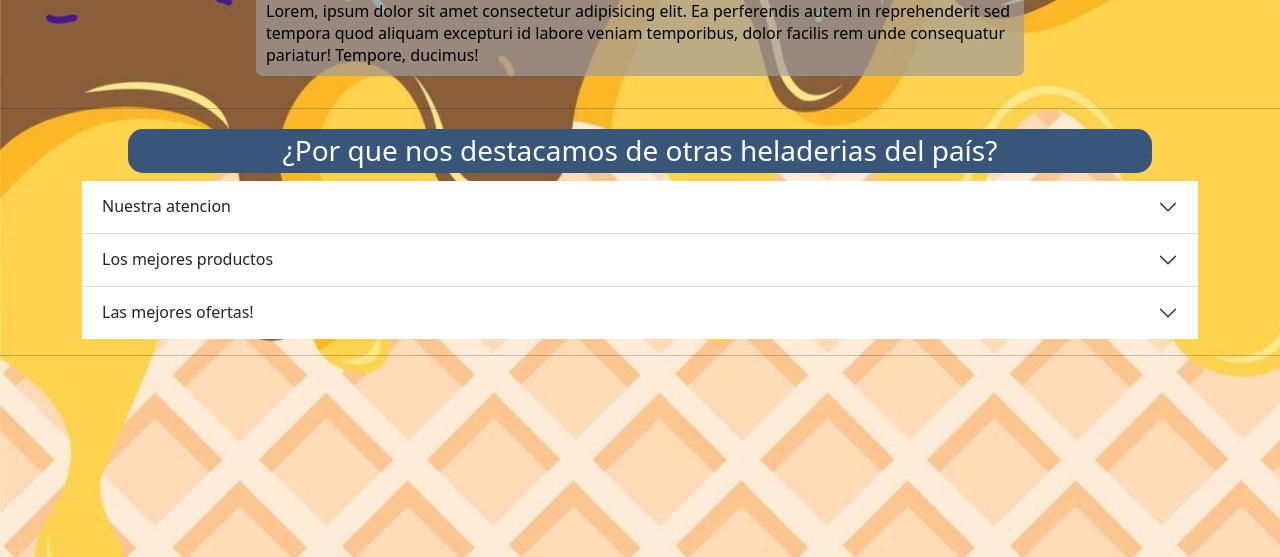
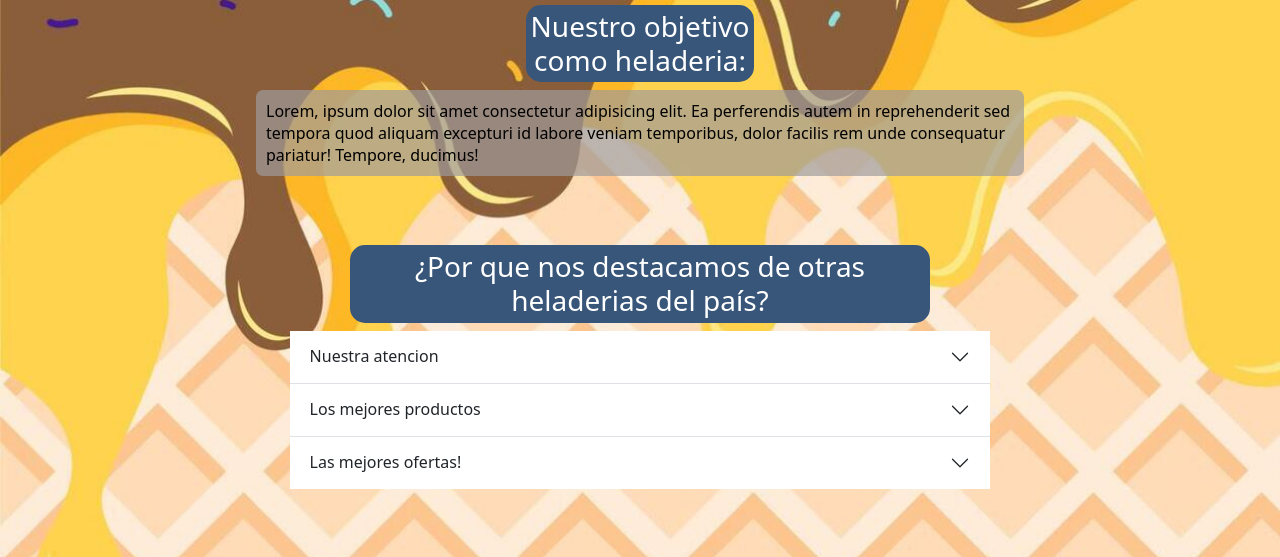
Before and after one commit to ezzequiel1889/EzequielMaidana-EntregaDW, a website: page index.html in a window 1280 px wide. Shown: the part 243-800 px from the top of the page. Drawn offline with nearby package versions, Linux system fonts and the light colour scheme.

Commit message:
inicio terminado

```diff
--- a/index.html
+++ b/index.html
@@ -99,11 +99,7 @@
           </div>
         </section>
 
-        <hr>
 
-        <section>
-
-        </section>
     </main>
 
     <!-- FOOTER -->
--- a/scss/_body.scss
+++ b/scss/_body.scss
@@ -3,13 +3,18 @@ body{
     background-image: url(../img/fondo-helados.png);
     background-repeat: no-repeat;
     background-size: cover;
-    height: 122vh;
+    height: 124vh;
     display: flex;
     flex-direction: column;
     align-items: center;
     justify-content: space-between;
 
     .main_class{
+        display: flex;
+        flex-direction: column;
+        align-items: center;
+        justify-content: center;
+        height: 100%;
         section{
             margin-top: 20px;
             .caja1{
```
Also changed, not shown: css/styles.css, 1 other file.
